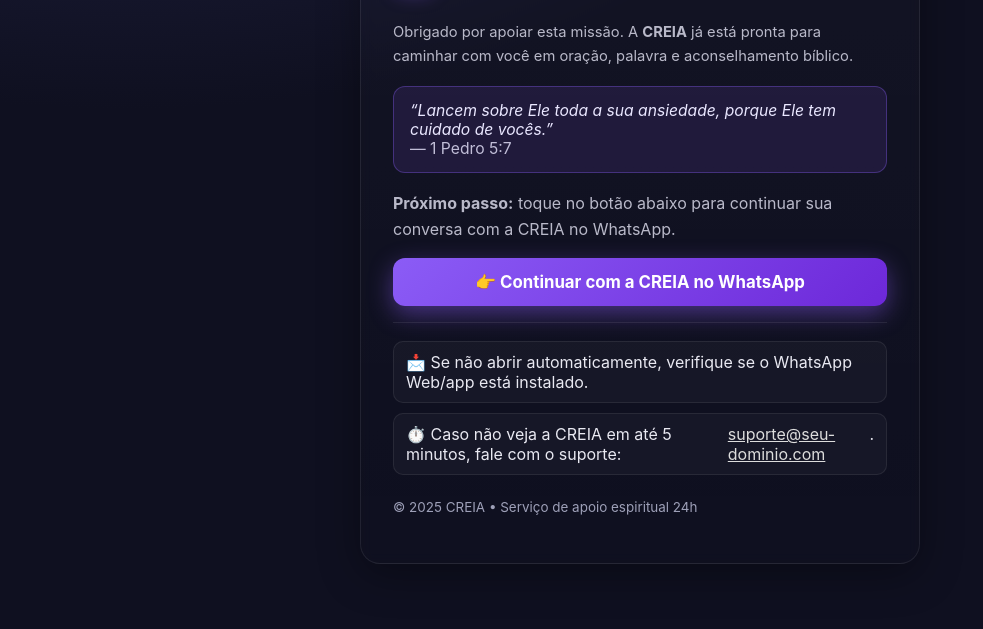
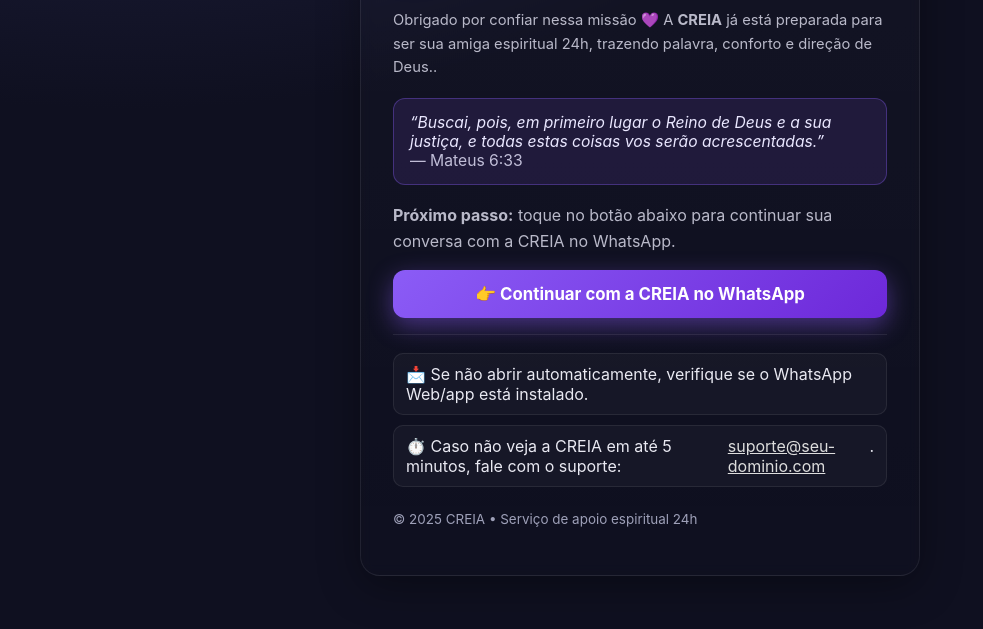
Before and after one commit to renandeholanda-lang/creia-obrigado, a plain HTML site: page index.html in a window 1280 px wide. Shown: the part 171-800 px from the top of the page, without its empty margins (0-983 px from the left). Drawn offline with Linux system fonts and the light colour scheme.

Commit message:
Update index.html

```diff
--- a/index.html
+++ b/index.html
@@ -70,17 +70,17 @@
       </div>
     </div>
 
-    <p class="small">Obrigado por apoiar esta missão. A <strong>CREIA</strong> já está pronta para caminhar com você em oração, palavra e aconselhamento bíblico.</p>
+    <p class="small">Obrigado por confiar nessa missão 💜 A <strong>CREIA</strong> já está preparada para ser sua amiga espiritual 24h, trazendo palavra, conforto e direção de Deus..</p>
 
     <div class="verse" aria-label="Versículo do dia">
-      <em>“Lancem sobre Ele toda a sua ansiedade, porque Ele tem cuidado de vocês.”</em><br />
-      <span style="opacity:.8">— 1 Pedro 5:7</span>
+      <em>“Buscai, pois, em primeiro lugar o Reino de Deus e a sua justiça, e todas estas coisas vos serão acrescentadas.”</em><br />
+      <span style="opacity:.8">— Mateus 6:33</span>
     </div>
 
     <p><strong>Próximo passo:</strong> toque no botão abaixo para continuar sua conversa com a CREIA no WhatsApp.</p>
 
     <!-- TROQUE O LINK ABAIXO PELO SEU! -->
-    <a class="cta" href="https://wa.me/SEU_NUMERO_OU_LINK" target="_blank" rel="noopener">👉 Continuar com a CREIA no WhatsApp</a>
+    <a class="cta" href="https://wa.me/5511972663092" target="_blank" rel="noopener">👉 Continuar com a CREIA no WhatsApp</a>
 
     <div class="divider"></div>
 
```
